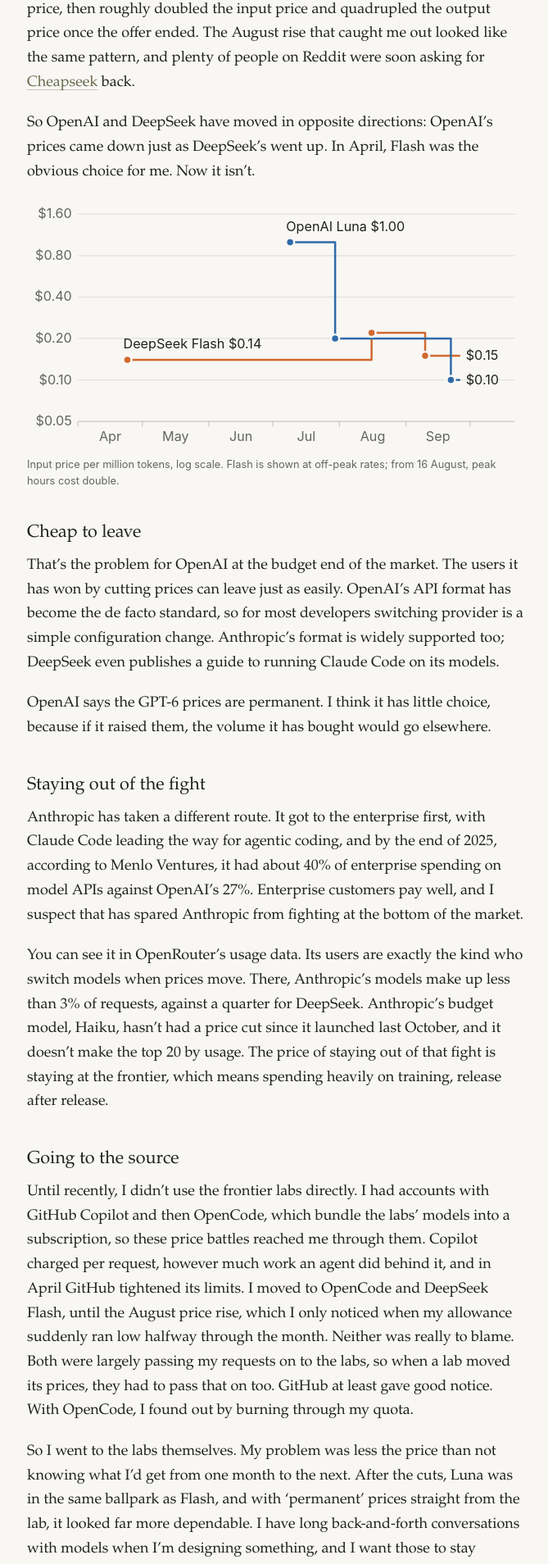
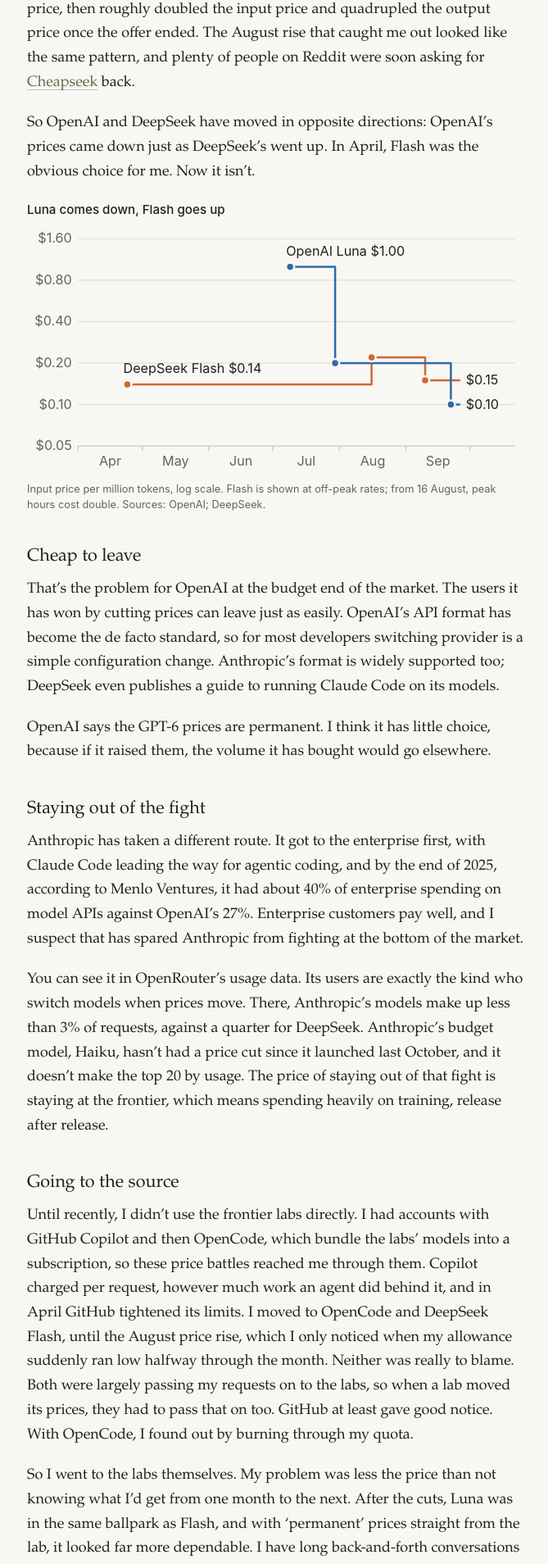
Before and after one commit to davegarvey/davegarvey.github.io, a Jekyll site: the page built from _posts/2026-09-26-downstream-of-deepseek.md, in a window 1280 px wide. Shown: the part 1297-3205 px from the top of the page at 82% size, without its empty margins (303-972 px from the left). Built offline with Jekyll 4.4.1, drawn with Linux system fonts in a browser that asks for light colours.

Commit message:
Add a title and source line to the price chart
Co-Authored-By: Claude Opus 5.5 <noreply@anthropic.com>

```diff
--- a/_posts/2026-09-26-downstream-of-deepseek.md
+++ b/_posts/2026-09-26-downstream-of-deepseek.md
@@ -27,8 +27,9 @@ DeepSeek is reportedly raising about $7bn, its first outside funding, and plans
 So OpenAI and DeepSeek have moved in opposite directions: OpenAI's prices came down just as DeepSeek's went up. In April, Flash was the obvious choice for me. Now it isn't.
 
 <figure>
+  <p class="figure-title">Luna comes down, Flash goes up</p>
   <img src="{{ '/assets/images/luna-flash-input-prices.svg' | relative_url }}" alt="Step chart of input prices per million tokens, April to September 2026. DeepSeek Flash cost $0.14 from April, rose to $0.22 on 16 August and fell to $0.15 on 10 September. OpenAI Luna launched at $1.00 on 9 July, was cut to $0.20 on 30 July and to $0.10 on 22 September.">
-  <figcaption>Input price per million tokens, log scale. Flash is shown at off-peak rates; from 16 August, peak hours cost double.</figcaption>
+  <figcaption>Input price per million tokens, log scale. Flash is shown at off-peak rates; from 16 August, peak hours cost double. Sources: OpenAI; DeepSeek.</figcaption>
 </figure>
 
 ## Cheap to leave
--- a/assets/css/main.css
+++ b/assets/css/main.css
@@ -345,6 +345,14 @@ h1 + .prose {
   width: 100%;
 }
 
+.prose .figure-title {
+  margin: 0 0 0.5rem;
+  font-family: var(--sans);
+  font-size: 0.95rem;
+  font-weight: 500;
+  line-height: 1.4;
+}
+
 .prose figcaption {
   margin-top: 0.5rem;
   color: var(--muted);
```
